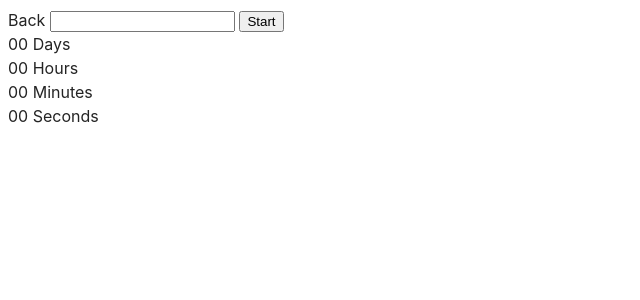
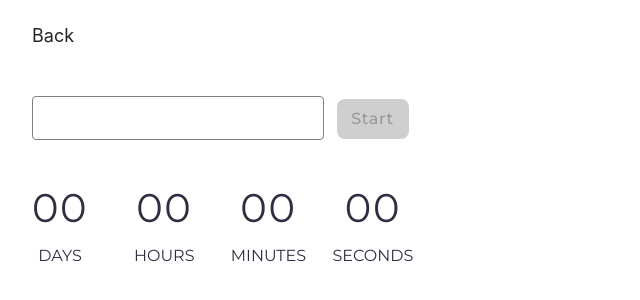
Before and after one commit to IgBovt/goit-js-hw-10, a website built with Vite: page src/1-timer.html in a window 1280 px wide. Shown: the whole page, without its empty margins (0-640 px from the left). Built offline with nearby package versions, Linux system fonts and the light colour scheme.

Commit message:
update css files
made css for 1st task

```diff
--- a/src/1-timer.html
+++ b/src/1-timer.html
@@ -7,7 +7,7 @@
     <title>Task 1</title>
   </head>
   <body>
-    <a href="./index.html">Back</a>
+    <a class="back-link" href="./index.html">Back</a>
     <input type="text" id="datetime-picker" />
     <button type="button" data-start>Start</button>
 
--- /dev/null
+++ b/src/css/1-timer.css
@@ -0,0 +1,58 @@
+#datetime-picker {
+  margin-top: 48px;
+  margin-left: 24px;
+  width: 272px;
+  height: 40px;
+  margin-right: 8px;
+  border-radius: 4px;
+  border: 1px solid #808080;
+  color: #2e2f42;
+  font-family: Montserrat;
+  font-size: 16px;
+  font-style: normal;
+  font-weight: 400;
+  line-height: 24px;
+  letter-spacing: 0.64px;
+  padding-left: 16px;
+}
+[data-start] {
+  width: 72px;
+  height: 40px;
+  border: none;
+  transition: background-color 500ms cubic-bezier(0.4, 0, 0.2, 1);
+  color: #989898;
+  font-family: Montserrat;
+  font-size: 16px;
+  font-style: normal;
+  font-weight: 500;
+  line-height: 24px;
+  letter-spacing: 0.64px;
+  border-radius: 8px;
+  background: #cfcfcf;
+}
+.timer {
+  margin-top: 32px;
+  margin-left: 12px;
+  display: flex;
+  gap: 24px;
+}
+.field {
+  display: flex;
+  flex-direction: column;
+  align-items: center;
+  justify-content: center;
+  color: #2e2f42;
+  font-family: Montserrat;
+  font-weight: 400;
+}
+.value {
+  font-size: 40px;
+  line-height: 48px;
+  letter-spacing: 1.6px;
+  padding: 12px;
+}
+.label {
+  font-size: 16px;
+  line-height: 24px;
+  text-transform: uppercase;
+}
--- a/src/css/styles.css
+++ b/src/css/styles.css
@@ -5,6 +5,8 @@
   |============================
 */
 @import url('./reset.css');
+@import url('https://fonts.googleapis.com/css2?family=Montserrat:wght@400;500&display=swap');
+@import url('./1-timer.css');
 
 :root {
   font-family: Inter, Avenir, Helvetica, Arial, sans-serif;
@@ -21,3 +23,30 @@
   -moz-osx-font-smoothing: grayscale;
   -webkit-text-size-adjust: 100%;
 }
+.menu {
+  font-size: 48px;
+  display: flex;
+  flex-direction: column;
+  gap: 48px;
+  align-items: center;
+  margin-top: 200px;
+}
+.menu-link {
+  transition: color 500ms cubic-bezier(0.4, 0, 0.2, 1);
+}
+
+.menu-link:hover {
+  color: #797575;
+}
+
+.back-link {
+  display: block;
+  font-size: 18px;
+  transition: color 500ms cubic-bezier(0.4, 0, 0.2, 1);
+  margin-left: 24px;
+  margin-top: 24px;
+  max-width: 100px;
+}
+.back-link:hover {
+  color: #797575;
+}
```
Also changed, not shown: src/2-snackbar.html (+1 -1 lines), src/index.html (+3 -3 lines).
